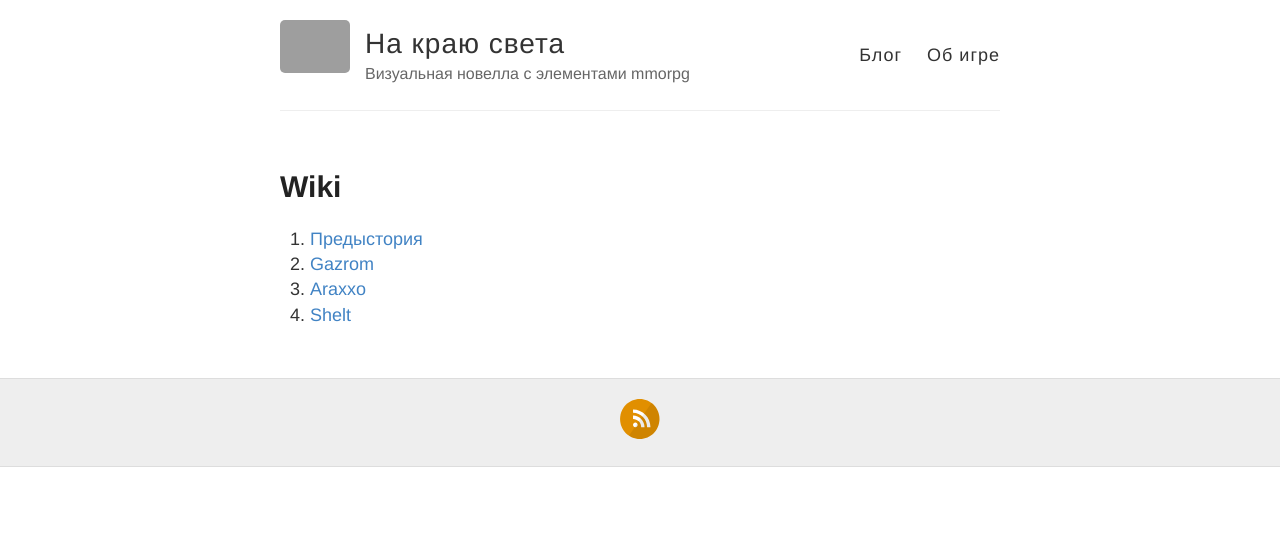
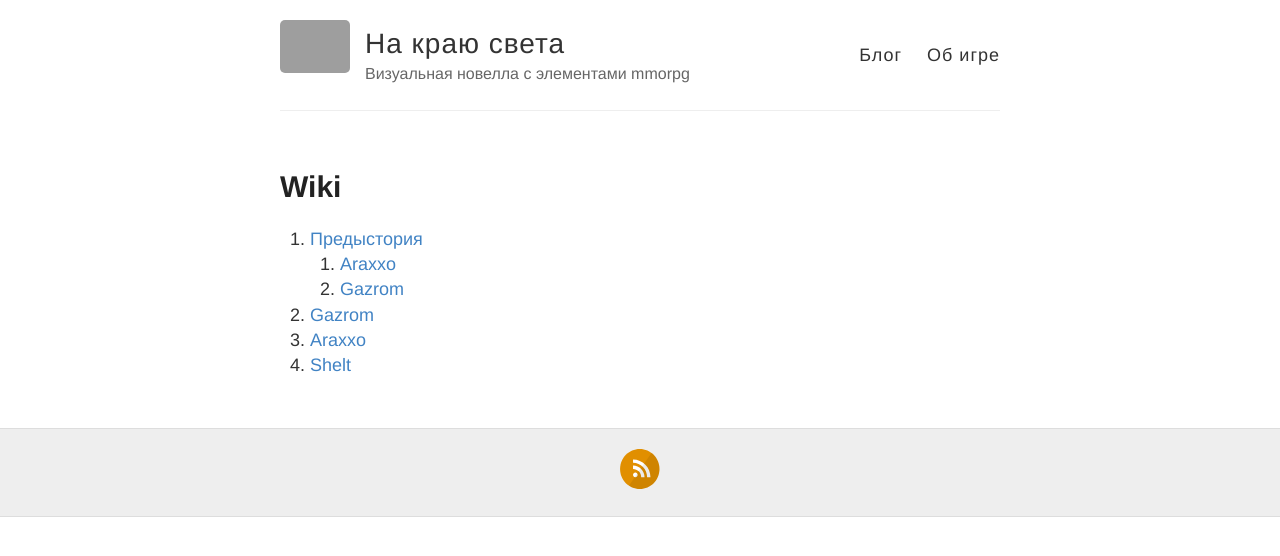
Before and after one commit to IPv6/kristallum, a Jekyll site: the page built from _content_ru/_pages/wiki-index.md, in a window 1280 px wide. Shown: the top 556 px of the page. Built offline with Jekyll 4.4.1, drawn with Linux system fonts in a browser that asks for light colours; grey boxes are pictures that could not be loaded.

Commit message:
list nesting

```diff
--- a/_content_ru/_pages/wiki-index.md
+++ b/_content_ru/_pages/wiki-index.md
@@ -5,6 +5,8 @@ permalink: /ru/pages/wiki-index/
 ---
 
 1. [Предыстория]({% post_url 2016-1-05-ru-wiki-introduction %})
+    1. [Araxxo]({% post_url 2016-1-03-ru-wiki-corp2 %})
+    2. [Gazrom]({% post_url 2016-1-04-ru-wiki-corp1 %})
 2. [Gazrom]({% post_url 2016-1-04-ru-wiki-corp1 %})
 3. [Araxxo]({% post_url 2016-1-03-ru-wiki-corp2 %})
 4. [Shelt]({% post_url 2016-1-02-ru-wiki-corp3 %})
```
